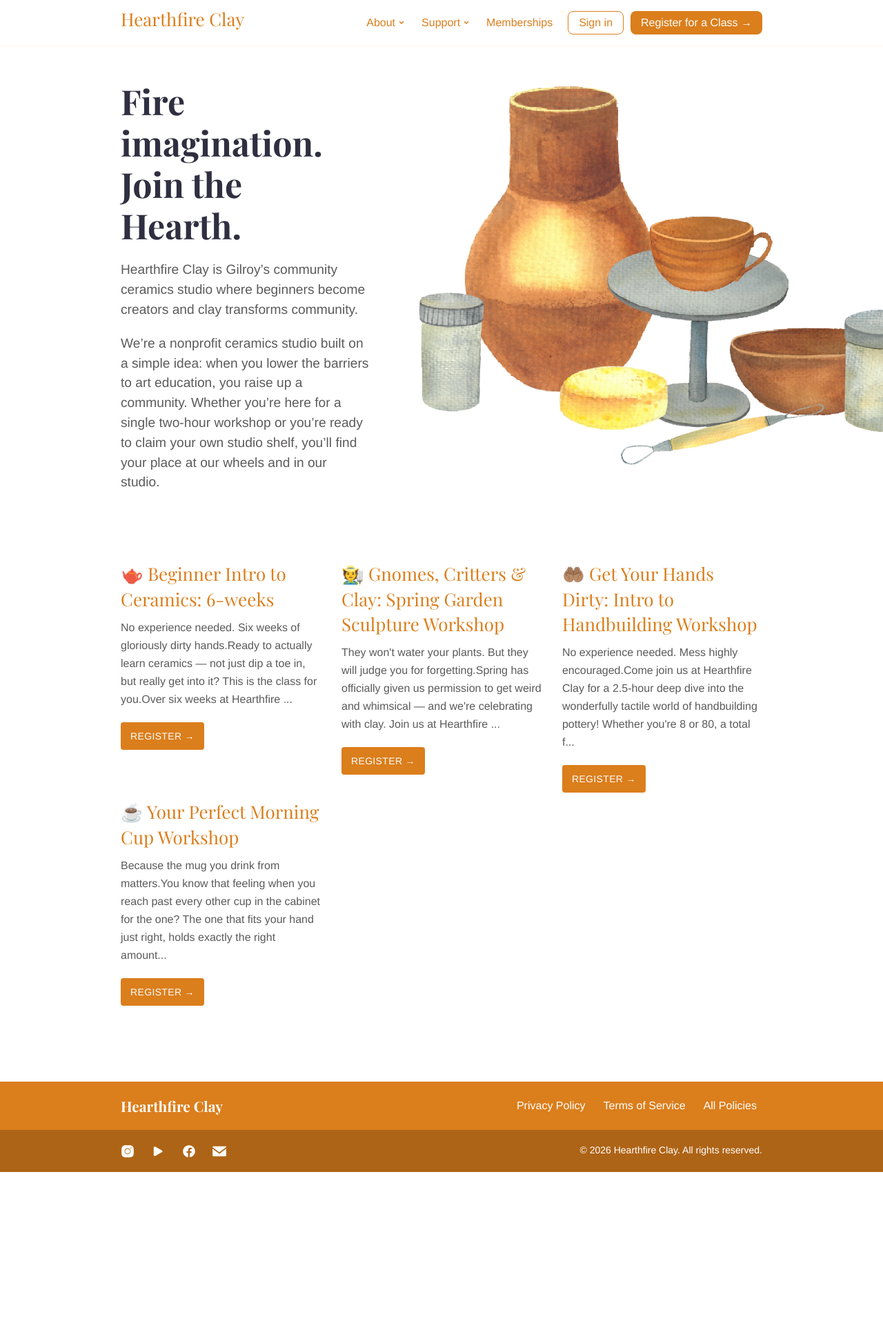
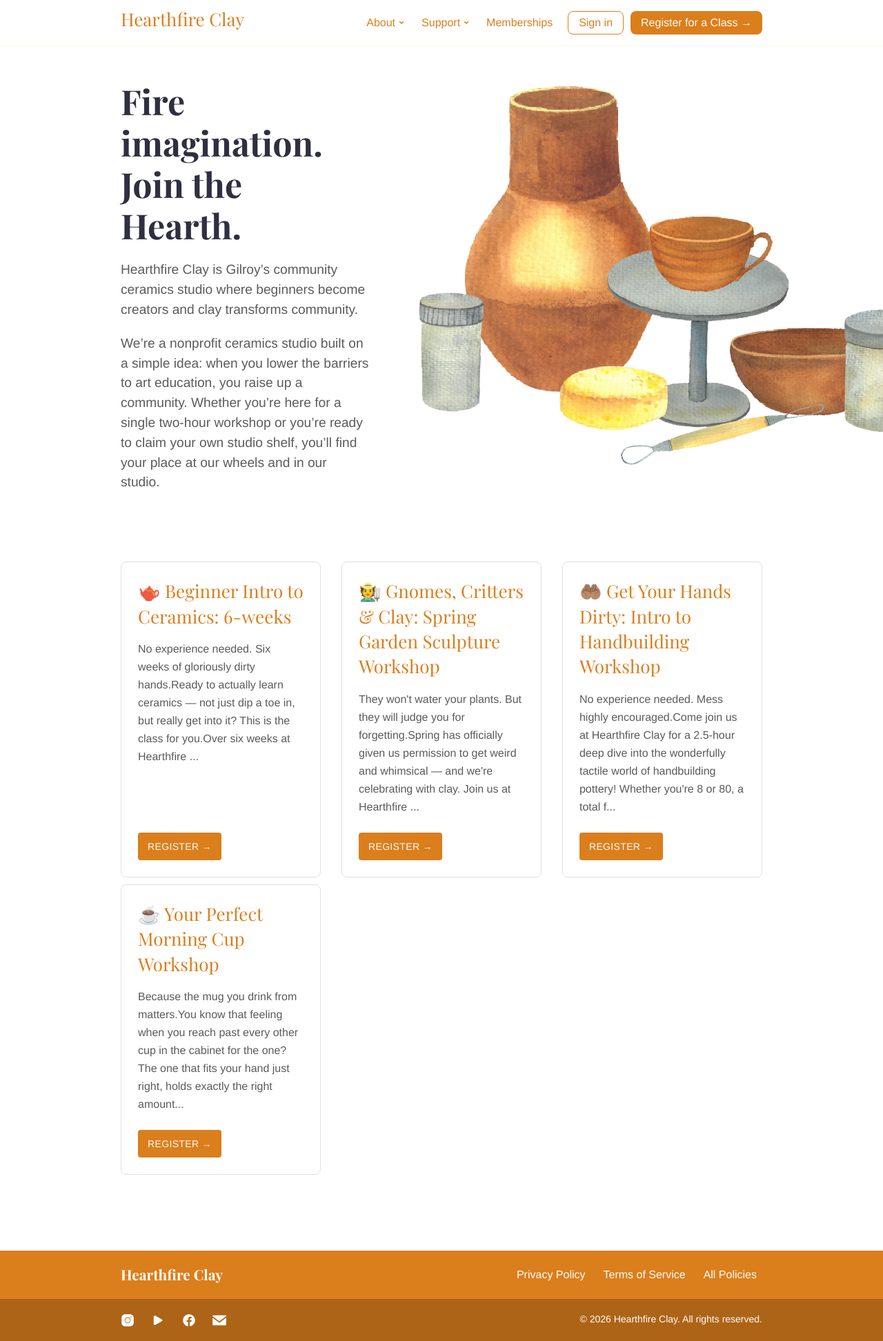
Before and after one commit to shawnacscott/shawnacscott.github.io, a Jekyll site: the page built from index.md, in a window 1280 px wide. Shown: the whole page at 69% size. Built offline with Jekyll 4.4.1, drawn with Linux system fonts in a browser that asks for light colours; before the commit the page ends 1699 px from its top, so only the background shows below that.

Commit message:
Update home page class cards

```diff
--- a/_sass/components/_classes.scss
+++ b/_sass/components/_classes.scss
@@ -14,3 +14,39 @@
   width: 100%; /* Make iframe fill the width */
   height: 100%; /* Make iframe fill the height of the container */
 }
+
+.class-summary {
+  display: flex;
+  flex-direction: column;
+  height: 100%;
+  border: 1px solid #e0e0e0;
+  border-radius: 8px;
+  padding: 1.5rem;
+  transition: all 0.3s ease;
+
+  &:hover {
+    border-color: #999;
+    box-shadow: 0 4px 12px rgba(0, 0, 0, 0.1);
+    transform: translateY(-4px);
+  }
+
+  .class-content {
+    flex: 1;
+    display: flex;
+    flex-direction: column;
+  }
+
+  .class-title {
+    margin-bottom: 1rem;
+  }
+
+  p {
+    flex: 1;
+    margin-bottom: 1.5rem;
+  }
+
+  .button {
+    margin-top: auto;
+    align-self: flex-start;
+  }
+}
--- a/assets/css/style.scss
+++ b/assets/css/style.scss
@@ -107,6 +107,7 @@ $min-contrast-ratio: 4.2;
 @import "components/strip";
 @import "components/feature";
 @import "components/social";
+@import "components/classes";
 // @import "components/fonts"; // Uncomment this line to self host font
 
 // Pages
```
